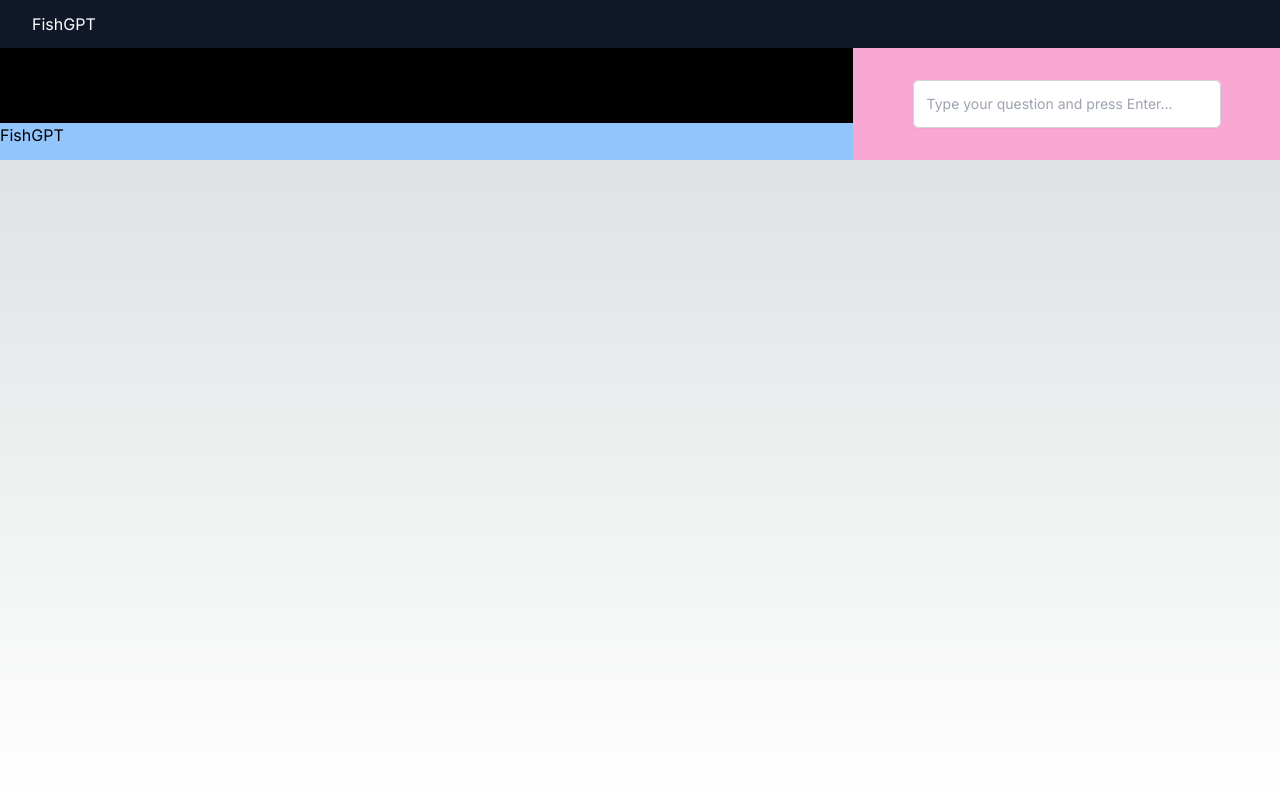
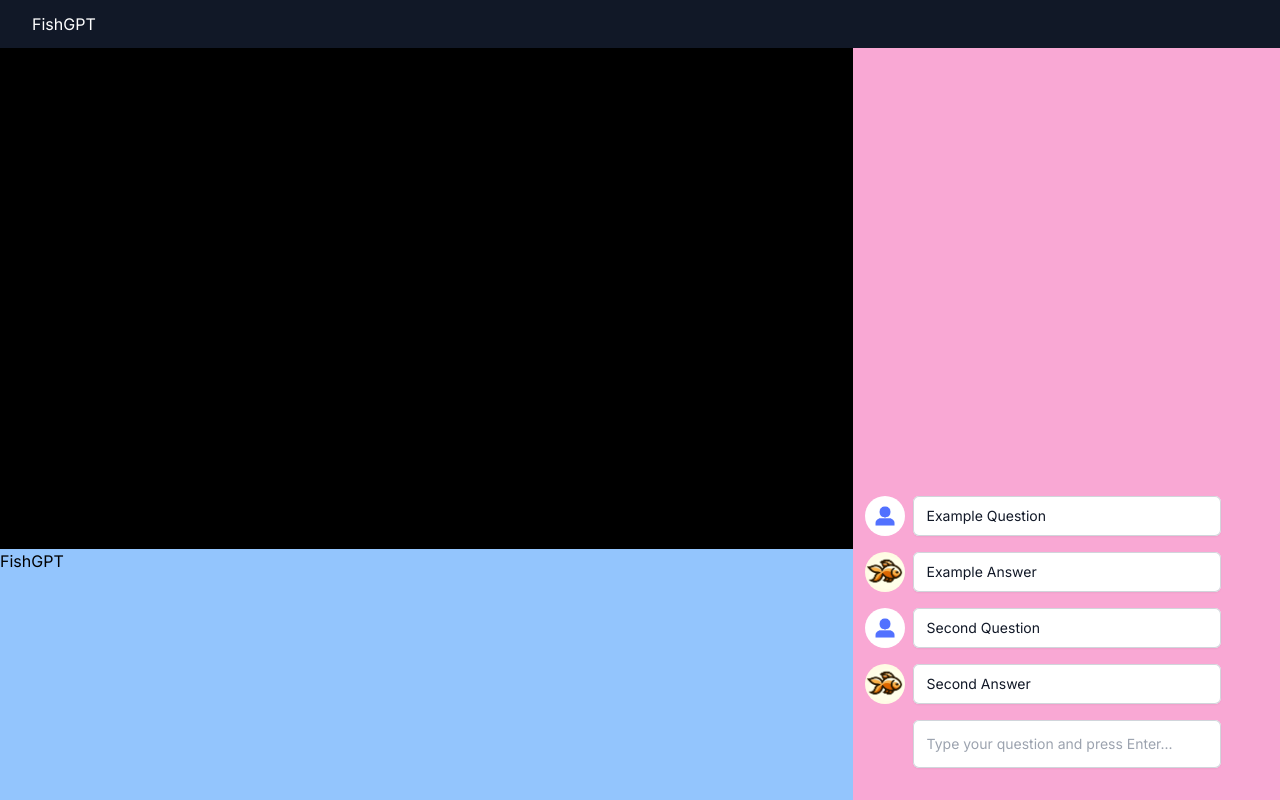
Before and after one commit to sharonm6/fishgpt-frontend, a Next.js app: page / in a window 1280 px wide. Built offline with nearby package versions, Linux system fonts and the light colour scheme; no server answers.

Commit message:
Add display of past texts, Start calc pos for thought bubble

```diff
--- a/src/app/api/answer/route.ts
+++ b/src/app/api/answer/route.ts
@@ -35,4 +35,7 @@ export async function POST(request: Request) {
   }
 
   return Response.json({ data: answer });
+  // return Response.json({
+  //   data: { content: "The sky is blue." },
+  // });
 }
--- a/src/app/displaybox.tsx
+++ b/src/app/displaybox.tsx
@@ -5,10 +5,12 @@ export default function DisplayBox({
   text,
   isQuestion = false,
   setLoading = () => {},
+  isPast = false,
 }: {
   text: String;
   isQuestion?: boolean;
   setLoading?: Function;
+  isPast?: boolean;
 }) {
   const ref = useRef<HTMLSpanElement>(null);
 
@@ -21,14 +23,14 @@ export default function DisplayBox({
           className="w-10 h-10 -ml-12 mr-2 rounded-full"
         />
       ) : (
-      <img
-        src="/goldfish.png"
-        alt="Fish Icon"
-        className="w-10 h-10 -ml-12 mr-2 rounded-full"
-      />
+        <img
+          src="/goldfish.png"
+          alt="Fish Icon"
+          className="w-10 h-10 -ml-12 mr-2 rounded-full"
+        />
       )}
       <div className="block w-full rounded-md border-0 px-3.5 py-2 bg-white text-gray-900 shadow-sm ring-1 ring-inset ring-gray-300 sm:text-sm sm:leading-6">
-        {isQuestion ? (
+        {isQuestion || isPast ? (
           <>{text}</>
         ) : (
           <TypeAnimation
--- a/src/app/page.tsx
+++ b/src/app/page.tsx
@@ -6,31 +6,49 @@ import { AnimatePresence, motion } from "framer-motion";
 import NavBar from "./navbar";
 import Textbox from "./textbox";
 import DisplayBox from "./displaybox";
-import ThoughtBubble from "./thoughtbubble";
 
 export default function Home() {
   const [question, setQuestion] = useState("");
   const [answers, setAnswers] = useState([""]);
+  const [pastTexts, setPastTexts] = useState<string[]>([
+    "Example Question",
+    "Example Answer",
+    "Second Question",
+    "Second Answer",
+  ]);
   const [toggle, setToggle] = useState(false);
   const [loading, setLoading] = useState(false);
+
+  const moveToPastTexts = () => {
+    if (question != "" && answers && answers[0] != "") {
+      setPastTexts((prev) => [...prev, question, answers[0]]);
+    }
+  };
 
   return (
     <main className="h-screen">
       <NavBar />
-      <div className="grid grid-cols-12">
+      <div className="h-[calc(100vh-48px)] grid grid-cols-12">
         <div className="col-span-8 grid grid-rows-6 bg-blue-300">
           <SocketInitializer />
           <div className="row-span-2">FishGPT</div>
         </div>
-        <div className="col-span-4 h-full p-8 bg-pink-300 flex items-end">
+        <div className="col-span-4 p-8 bg-pink-300 flex items-end">
           <div className="w-[85%] mx-auto flex flex-col gap-y-4">
+            {pastTexts.map((text, index) => (
+              <DisplayBox
+                key={index}
+                text={text}
+                isQuestion={index % 2 === 0}
+                isPast={true}
+              />
+            ))}
             {question && (
               <AnimatePresence>
                 <motion.div
                   key={`question-${toggle}`}
                   initial={{ scale: 0.8, opacity: 0 }}
                   animate={{ scale: 1, opacity: 1 }}
-                  exit={{ scale: 0.8, opacity: 0 }}
                   transition={{ type: "spring" }}
                 >
                   <DisplayBox text={question} isQuestion={true} />
@@ -43,7 +61,6 @@ export default function Home() {
                   key={`answer-${toggle}`}
                   initial={{ scale: 0.8, opacity: 0 }}
                   animate={{ scale: 1, opacity: 1 }}
-                  exit={{ scale: 0.8, opacity: 0 }}
                   transition={{ type: "spring" }}
                 >
                   <DisplayBox text={answers[0]} setLoading={setLoading} />
@@ -56,12 +73,10 @@ export default function Home() {
               setToggle={setToggle}
               loading={loading}
               setLoading={setLoading}
+              moveToPastTexts={moveToPastTexts}
             />
           </div>
         </div>
-        {/* <div>
-        <ThoughtBubble text="hello, i am a thought bubble"></ThoughtBubble>
-      </div> */}
       </div>
     </main>
   );
--- a/src/app/textbox.tsx
+++ b/src/app/textbox.tsx
@@ -6,17 +6,20 @@ export default function Textbox({
   setToggle,
   loading,
   setLoading,
+  moveToPastTexts,
 }: {
   setQuestion: Dispatch<SetStateAction<string>>;
   setAnswers: Dispatch<SetStateAction<string[]>>;
   setToggle: Dispatch<SetStateAction<boolean>>;
   loading: boolean;
   setLoading: Dispatch<SetStateAction<boolean>>;
+  moveToPastTexts: Function;
 }) {
   const [inputText, setInputText] = useState("");
 
   const handleKeyPress = async (event: KeyboardEvent<HTMLInputElement>) => {
     if (!loading && event.key === "Enter") {
+      moveToPastTexts();
       setAnswers([""]);
       setLoading(true);
       setToggle((prev) => !prev);
--- a/src/app/webrtc/components/socketInitializer.tsx
+++ b/src/app/webrtc/components/socketInitializer.tsx
@@ -1,8 +1,16 @@
 "use client";
 import { useEffect, useState } from "react";
 import * as socketio from "socket.io-client";
+import ThoughtBubble from "@/app/thoughtbubble";
+
 export default function SocketInitializer() {
   const [imageSrc, setImageSrc] = useState("");
+  const [coords, setCoords] = useState({ x: 0, y: 0 });
+
+  const coordToPadding = (x: number, y: number, widthHeight: number[]) => {
+    console.log("=> coordToPadding", x, y, widthHeight);
+    return [widthHeight[0] * (x / 640), widthHeight[1] * (y / 480)];
+  };
 
   useEffect(() => {
     const socket = socketio.io("https://fishgpt-backend.dylanvu9.repl.co/");
@@ -21,6 +29,11 @@ export default function SocketInitializer() {
       // socket.emit('clientOffer', offer_obj);
     });
 
+    socket.on("coordsReceive", (data) => {
+      console.log(data.data);
+      setCoords(data.data);
+    });
+
     socket.on("imageReceive", (data) => {
       const uint8Array = new Uint8Array(
         atob(data.data)
@@ -29,22 +42,36 @@ export default function SocketInitializer() {
       );
 
       const blob = new Blob([uint8Array], { type: "image/jpeg" });
-      setImageSrc(URL.createObjectURL(blob));
-    });
+      const imageUrl = URL.createObjectURL(blob);
+      setImageSrc(imageUrl);
 
-    socket.on("coordsReceive", (data) => {
-      console.log(data);
+      var img = new Image();
+      img.src = imageUrl;
+
+      img.onload = function () {
+        console.log(
+          coordToPadding(coords.x, coords.y, [img.width, img.height])
+        );
+      };
     });
 
     return () => {
       socket.disconnect();
     };
-  }, []);
+  }, [coords]);
 
   return (
-    <div className="row-span-4 bg-black flex justify-center">
+    <div className="relative z-0 row-span-4 bg-black flex justify-center">
       {imageSrc && (
-        <img className="h-full" src={imageSrc} alt="Received Image" />
+        <>
+          <span className="absolute z-10 ml-[150px] mt-[150px]">
+            <ThoughtBubble text="hello, i am a thought bubble" />
+          </span>
+          <span className="absolute z-20 ml-[150px] mt-[150px] pt-8">
+            <p>Hello</p>
+          </span>
+          <img className="h-full" src={imageSrc} alt="Received Image" />
+        </>
       )}
     </div>
   );
```
Also changed, not shown: public/blue.png (deleted).
